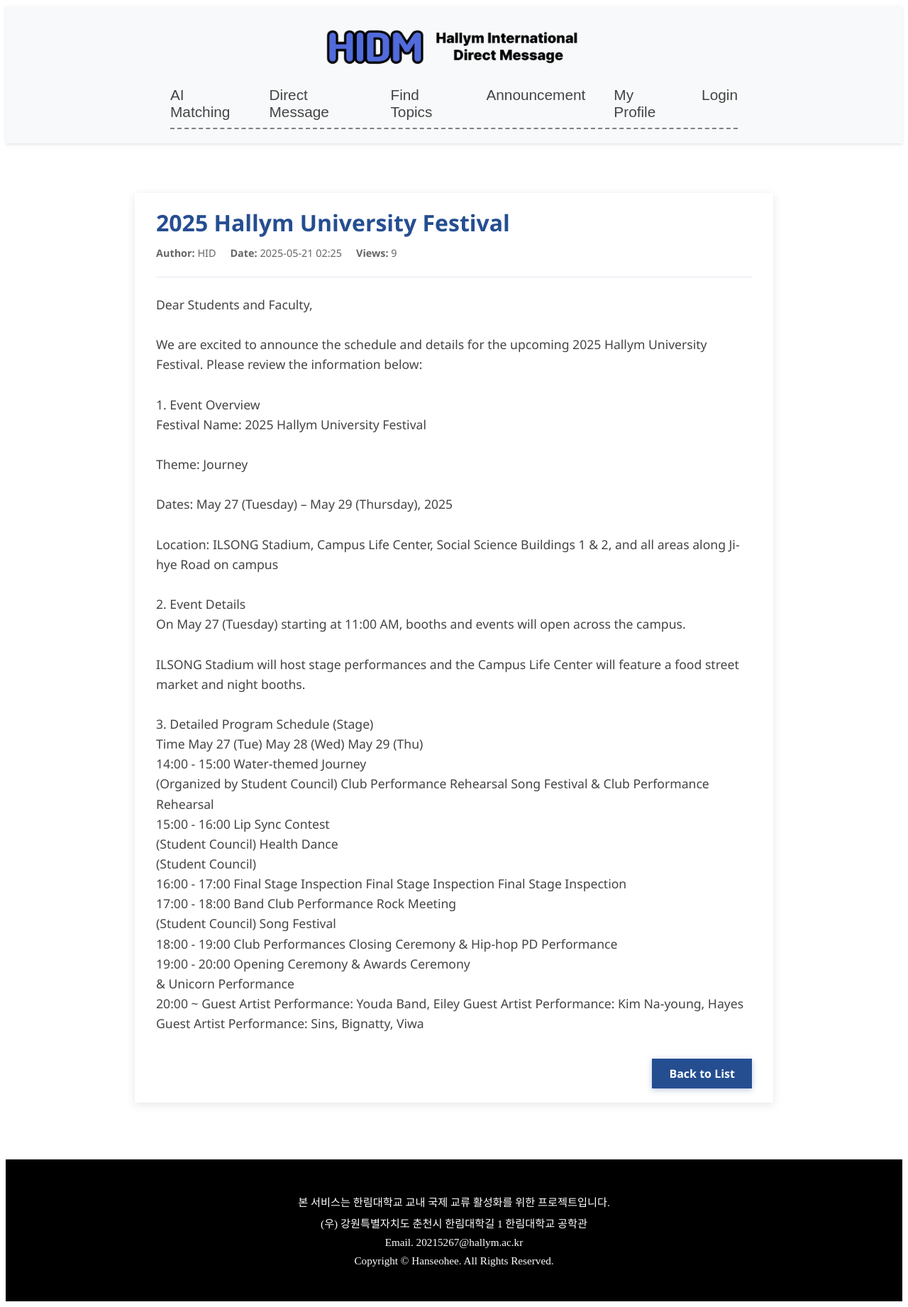
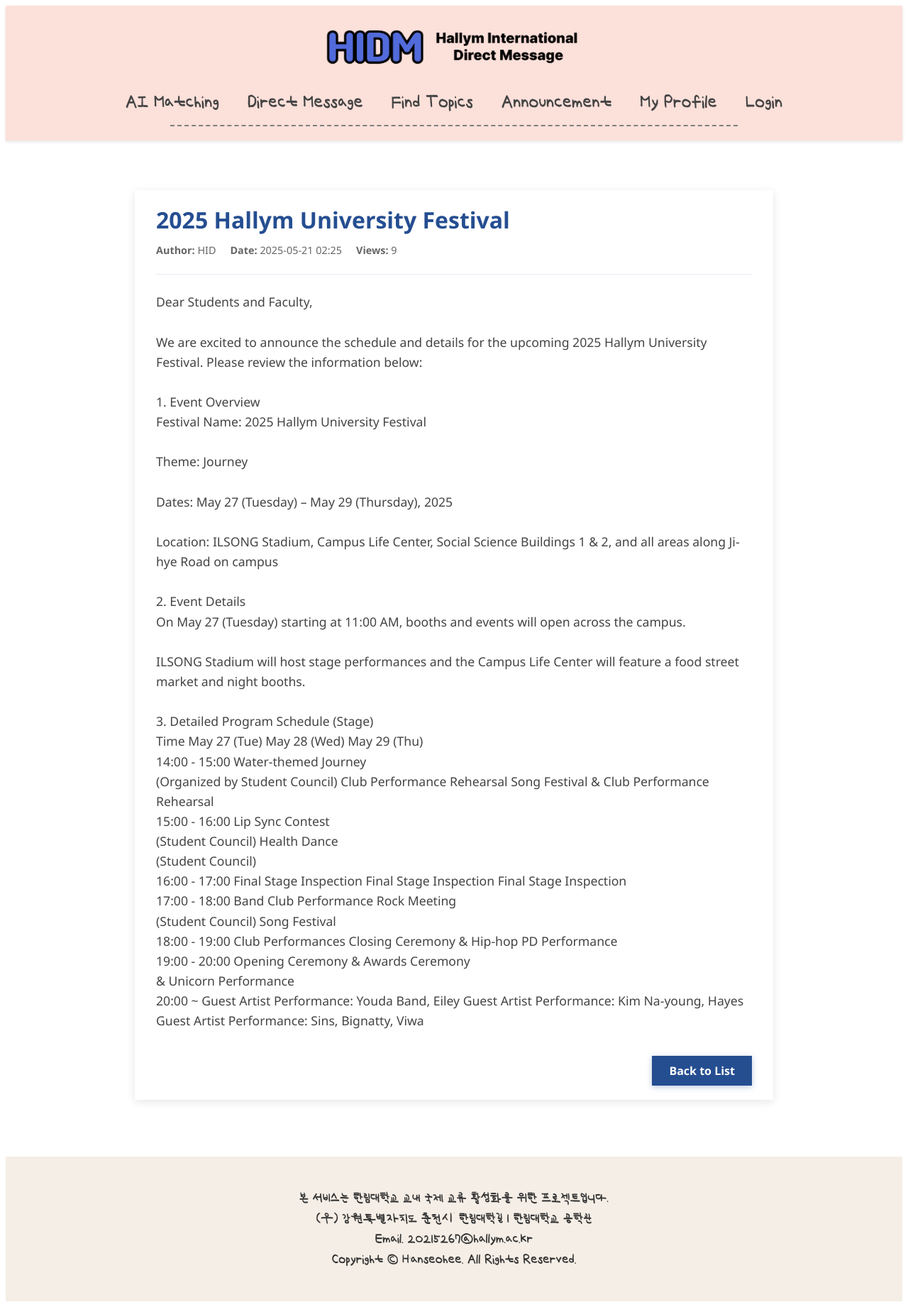
Before and after one commit to hanseohee031/HIDM, a Django app: page /accounts/announcement/7/ in a window 1280 px wide. Shown: the whole page at 71% size. Run offline with Django 5.2, Linux system fonts and the light colour scheme; data comes from the database, SQL or seed files in the repository; both versions use the stored data as it was after the commit; parts of the project's set-up code (start-up, migrations or seed data) failed here and were passed over; some web fonts are replaced.

Commit message:
메인창 수정

```diff
--- a/accounts/templates/base.html
+++ b/accounts/templates/base.html
@@ -5,14 +5,18 @@
   <meta charset="UTF-8">
   <title>{% block title %}My Chat App{% endblock %}</title>
   {% load static %}
+
+  <!-- ✅ 메인 스타일 -->
   <link rel="stylesheet" href="{% static 'css/home.css' %}?v=2">
+
+  <!-- ✅ 어비 슬기로운생활체 폰트 불러오기 -->
+  <link href="https://webfontworld.github.io/uhbee/UhBeeSeulgiro.css" rel="stylesheet">
 
   {% block head %}{% endblock %}
 </head>
 
-
-<body>
-    <!-- 네비게이션바 시작 -->
+<body style="font-family: 'UhBeeSeulgiro', sans-serif;">
+  <!-- ✅ 네비게이션바 -->
   <nav class="navbar">
     <div class="navbar-logo">
       <a href="/">
@@ -22,7 +26,7 @@
     <div class="nav-row-container">
       <ul class="nav-row first-row">
         <li><a href="{% url 'find_friends' %}">AI Matching</a></li>
-          <li><a href="{% url 'my_friends' %}">Direct Message</a></li>  <!-- ← 여기 추가 -->
+        <li><a href="{% url 'my_friends' %}">Direct Message</a></li>
         <li><a href="{% url 'find_topics' %}">Find Topics</a></li>
         <li><a href="{% url 'announcement_list' %}">Announcement</a></li>
         <li><a href="{% url 'profile' %}">My Profile</a></li>
@@ -35,13 +39,14 @@
       </ul>
     </div>
   </nav>
-    <!-- 네비게이션바 끝 -->
 
+  <!-- ✅ 콘텐츠 영역 -->
   <div style="padding: 20px;">
     {% block content %}
     {% endblock %}
   </div>
 
+  <!-- ✅ 푸터 -->
   <footer class="site-footer">
     <div class="footer-info">
       <p>본 서비스는 한림대학교 교내 국제 교류 활성화를 위한 프로젝트입니다.</p>
@@ -51,12 +56,6 @@
     </div>
   </footer>
 
-
-    {# ─── 여기에만 추가 ─── #}
   {% block extra_js %}{% endblock %}
-
-
-
-
 </body>
 </html>
--- a/static/css/home.css
+++ b/static/css/home.css
@@ -1,12 +1,25 @@
+/* ─── @font-face 정의 ─── */
+@font-face {
+  font-family: 'UhBeeSeulvely';
+  src: url('../fonts/UhBeeSeulvely.woff') format('woff');
+  font-weight: normal;
+  font-style: normal;
+}
+
+/* ─── 전체 기본 폰트 설정 ─── */
+body {
+  font-family: 'UhBeeSeulvely', sans-serif;
+}
+
 /* ─── 네비 전체 컨테이너 ─── */
 .navbar {
-  background-color: #f8f9fa;
+  background-color: #fce0da;
   padding: 20px 30px;
   box-shadow: 0 2px 4px rgba(0,0,0,0.1);
   display: flex;
-  flex-direction: column;      /* 로고 위, 메뉴 아래 */
+  flex-direction: column;
   align-items: center;
-  font-family: 'Montserrat', sans-serif;
+  font-family: 'UhBeeSeulvely', sans-serif;
 }
 
 /* ─── 로고 ─── */
@@ -19,7 +32,7 @@
 /* ─── 메뉴 묶음(container) ─── */
 .nav-row-container {
   width: 100%;
-  max-width: 1200px;           /* 전체 최대 넓이 */
+  max-width: 1200px;
   display: flex;
   flex-direction: column;
   align-items: center;
@@ -31,14 +44,14 @@
   list-style: none;
   margin: 0;
   padding: 0;
-  gap: 40px;                   /* 메뉴 아이템 간격 */
+  gap: 40px;
   justify-content: center;
 }
 
 /* ─── 첫 번째 줄 ─── */
 .first-row {
   width: 100%;
-  max-width: 800px;            /* 원하는 만큼 조정 */
+  max-width: 800px;
   padding-bottom: 10px;
   border-bottom: 2px dashed gray;
 }
@@ -52,12 +65,18 @@
 
 /* ─── 링크 스타일 ─── */
 .nav-row li a {
+  font-family: 'UhBeeSeulvely', sans-serif;
   font-size: 1.3rem;
   font-weight: 400;
   color: #444;
   text-decoration: none;
   transition: color 0.2s ease;
+  white-space: nowrap;
+  line-height: 1.6;
+  padding: 4px 0;
+  display: inline-block;
 }
+
 .nav-row li a:hover {
   color: #0056b3;
 }
@@ -72,14 +91,15 @@
   border-radius: 0 !important;
 }
 
-
+/* ─── 푸터 ─── */
 .site-footer {
-  background-color: #000;      /* 검정 배경 */
-  color: #fff;                 /* 흰 글씨 */
+  background-color: #f5eee6;
+  color: #333;
   padding: 40px 20px;
   text-align: center;
   font-size: 0.95rem;
   margin-top: 60px;
+  font-family: 'UhBeeSeulvely', sans-serif;
 }
 
 .site-footer .footer-info p {
```
Also changed, not shown: db.sqlite3, static/fonts/UhBeeSeulvely.woff (added), static/images/banner1.png. Lines whose indentation alone changed are shown as unchanged.
